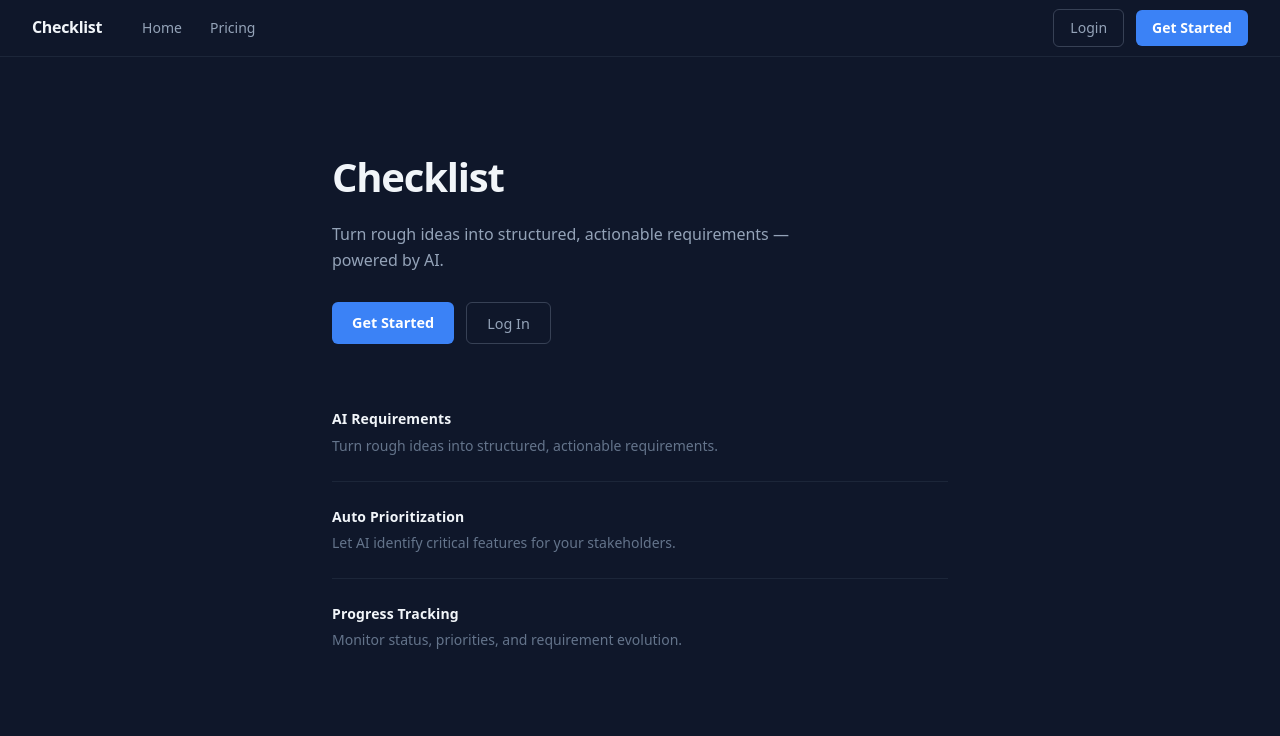
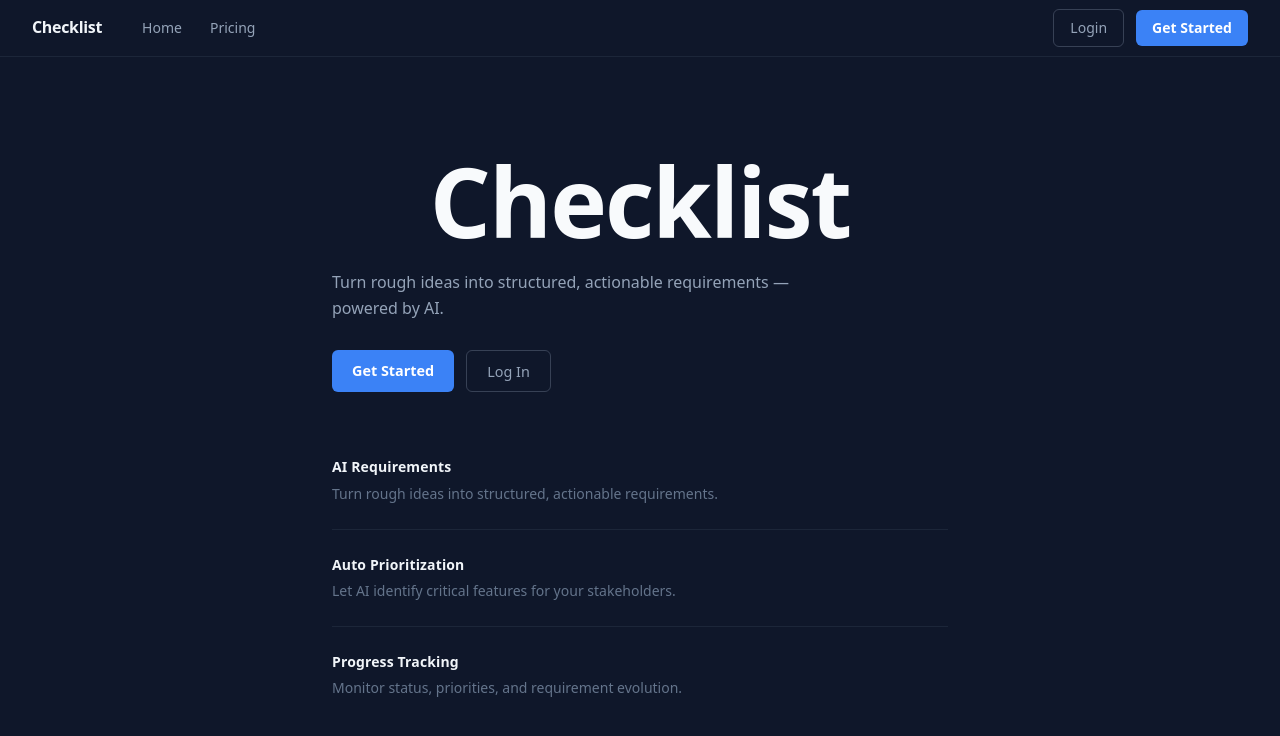
Before and after one commit to hanum-magaji/checklist-main, a React app: page / in a window 1280 px wide. Shown: the top 736 px of the page. Built offline with nearby package versions, Linux system fonts and the light colour scheme; the HTML template or start-up script is replaced by a standard one.

Commit message:
feat: add initial Home page component with hero section and feature list

```diff
--- a/src/pages/Home.jsx
+++ b/src/pages/Home.jsx
@@ -6,7 +6,9 @@ function Home() {
   return (
     <div className="home-container">
       <section className="home-hero">
-        <h1 className="home-title">Checklist</h1>
+        <h1 className="text-center text-6xl md:text-8xl font-extrabold mx-auto">
+          Checklist
+        </h1>
         <p className="home-subtitle">
           Turn rough ideas into structured, actionable requirements — powered by AI.
         </p>
```
